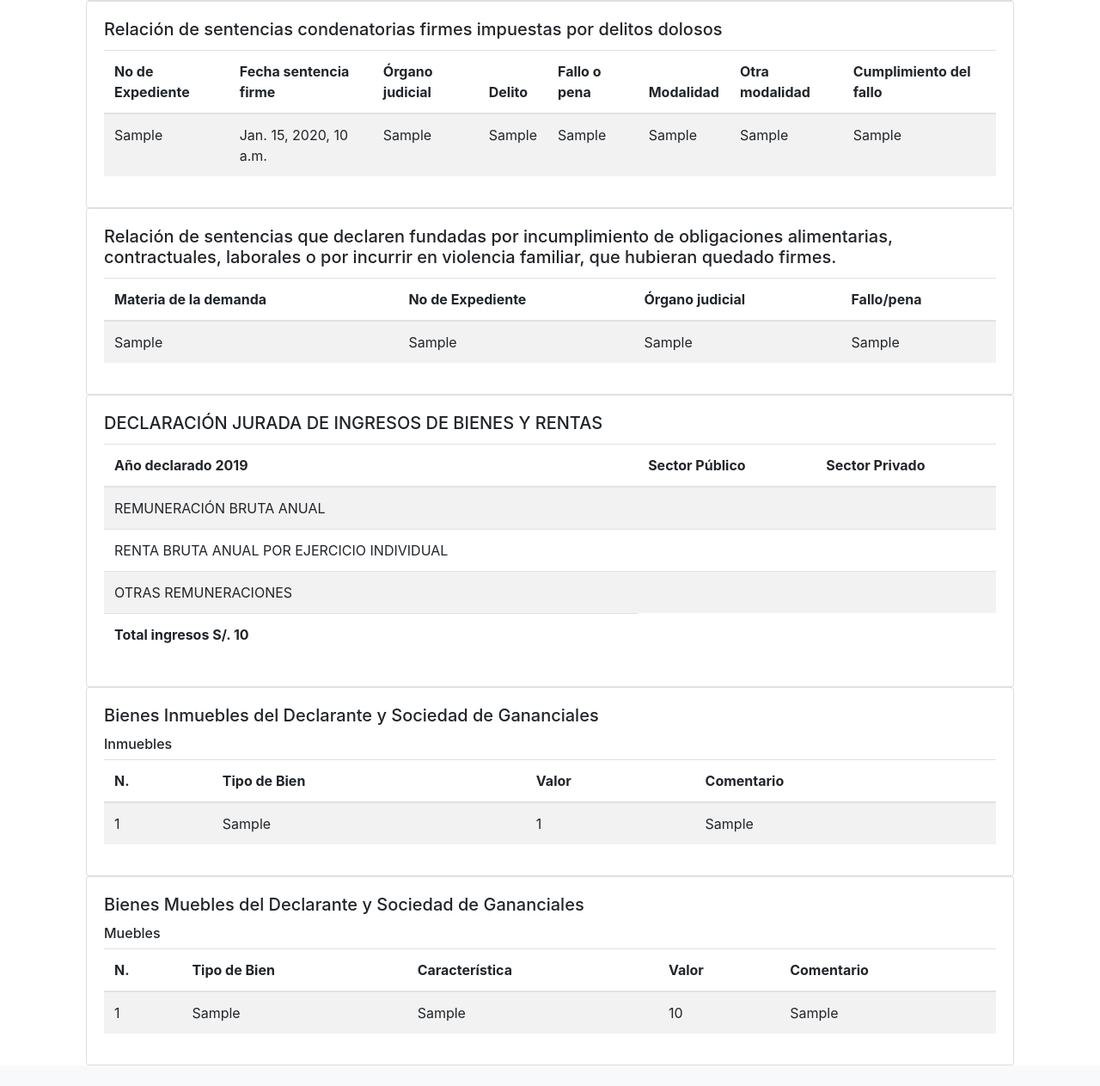
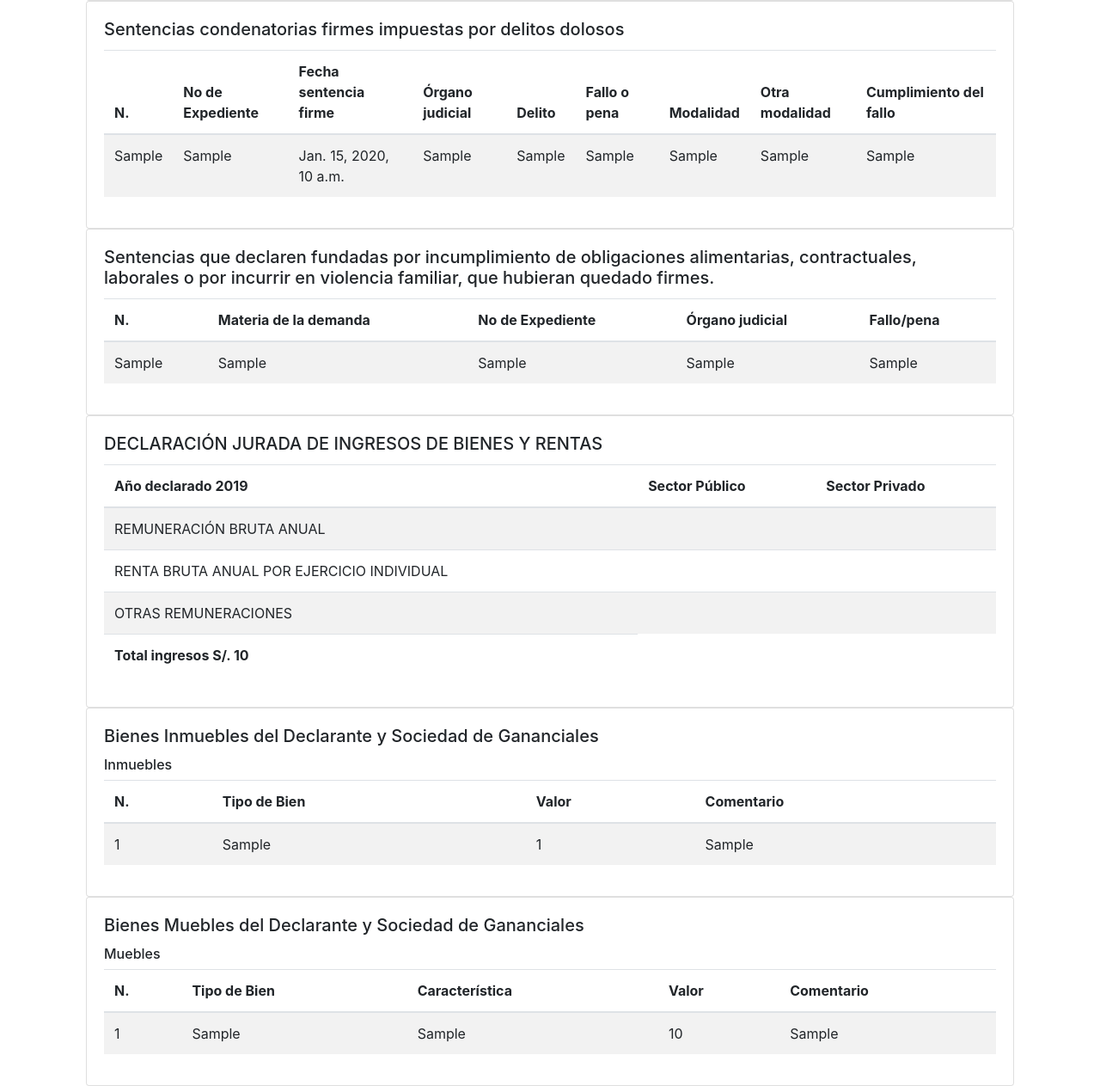
Before and after one commit to robacci/otorongo.club, a Django app: template votes/templates/votes/candidate.html in a window 1280 px wide. Shown: the part 760-2023 px from the top of the page at 86% size. Before the commit the page ends 1999 px from the top, so only its background shows below. Run offline with Django 3.2, Linux system fonts and the light colour scheme; tables that the repository leaves empty hold one stand-in row (values such as "Sample post"); the template is opened without the code that fills it: values that come from a table or form of the project are taken from there, most other values are stand-ins (such as "Sample title", 1, 10 or a date in 2020); parts of the project's set-up code (start-up, migrations or seed data) failed here and were passed over; some libraries are stand-ins or nearby versions.

Commit message:
add number

```diff
--- a/votes/templates/votes/candidate.html
+++ b/votes/templates/votes/candidate.html
@@ -55,9 +55,10 @@
 
       <div class="card">
         <div class="card-body">
-          <h5 class="card-title">Relación de sentencias condenatorias firmes impuestas por delitos dolosos</h5>
+          <h5 class="card-title">Sentencias condenatorias firmes impuestas por delitos dolosos</h5>
           <table class="table table-striped">
             <thead>
+              <th>N.</th>
               <th>No de Expediente</th>
               <th>Fecha sentencia firme</th>
               <th>Órgano judicial</th>
@@ -70,6 +71,7 @@
             <tbody>
               {% for sentencia in sentencias_penal %}
                 <tr>
+                  <td>{{ sentencia.intItemSentenciaPenal }}</td>
                   <td>{{ sentencia.strExpedientePenal }}</td>
                   <td>{{ sentencia.strFechaSentenciaPenal }}</td>
                   <td>{{ sentencia.strOrganoJudiPenal }}</td>
@@ -88,11 +90,12 @@
       <div class="card">
         <div class="card-body">
           <h5 class="card-title">
-            Relación de sentencias que declaren fundadas por incumplimiento de obligaciones alimentarias,
+            Sentencias que declaren fundadas por incumplimiento de obligaciones alimentarias,
             contractuales, laborales o por incurrir en violencia familiar, que hubieran quedado firmes.
           </h5>
           <table class="table table-striped">
             <thead>
+              <th>N.</th>
               <th>Materia de la demanda</th>
               <th>No de Expediente</th>
               <th>Órgano judicial</th>
@@ -101,6 +104,7 @@
             <tbody>
             {% for sentencia in sentencias_obliga %}
               <tr>
+                <td>{{ sentencia.intItemSentenciaObliga }}</td>
                 <td>{{ sentencia.strMateriaSentencia }}</td>
                 <td>{{ sentencia.strExpedienteObliga }}</td>
                 <td>{{ sentencia.strOrganoJuridicialObliga }}</td>
```
